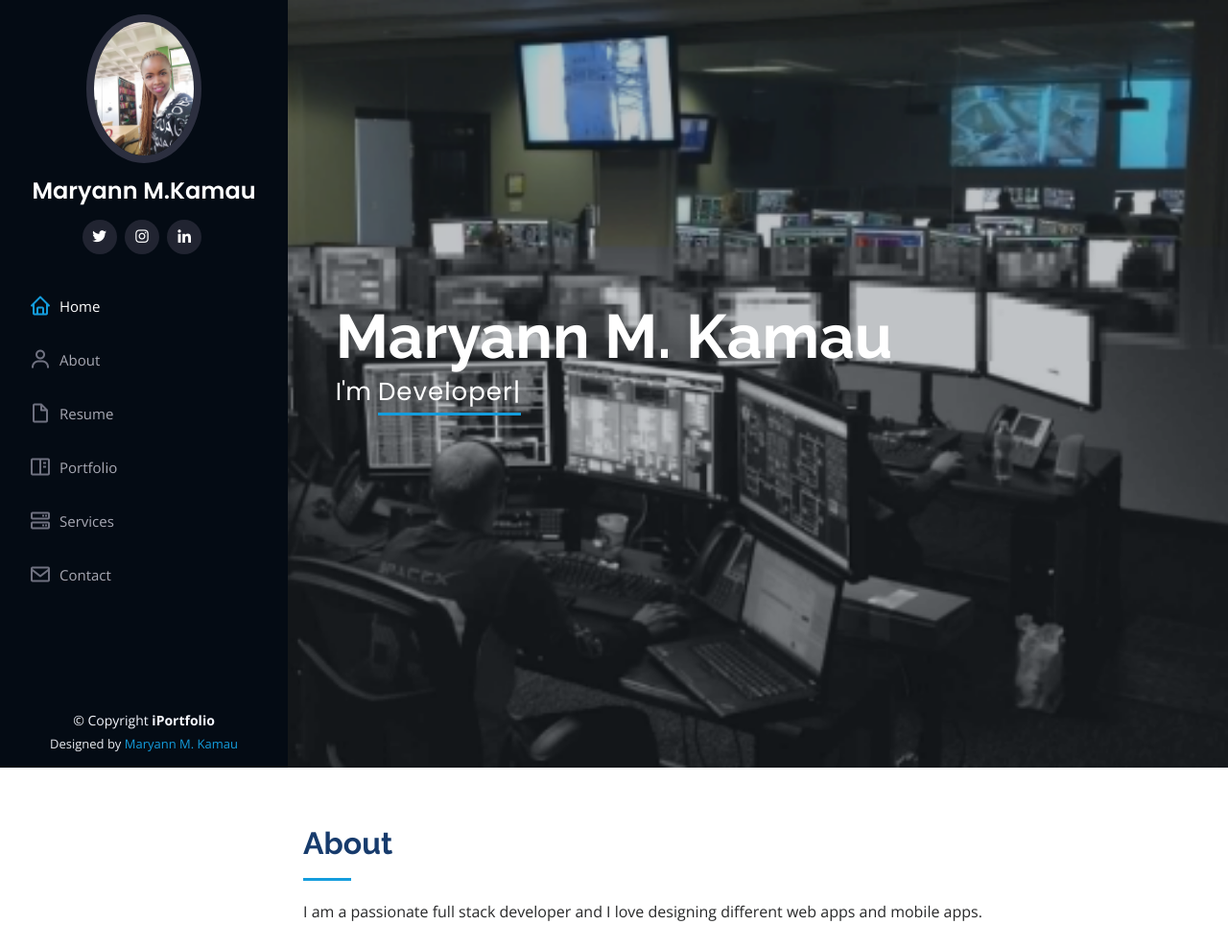
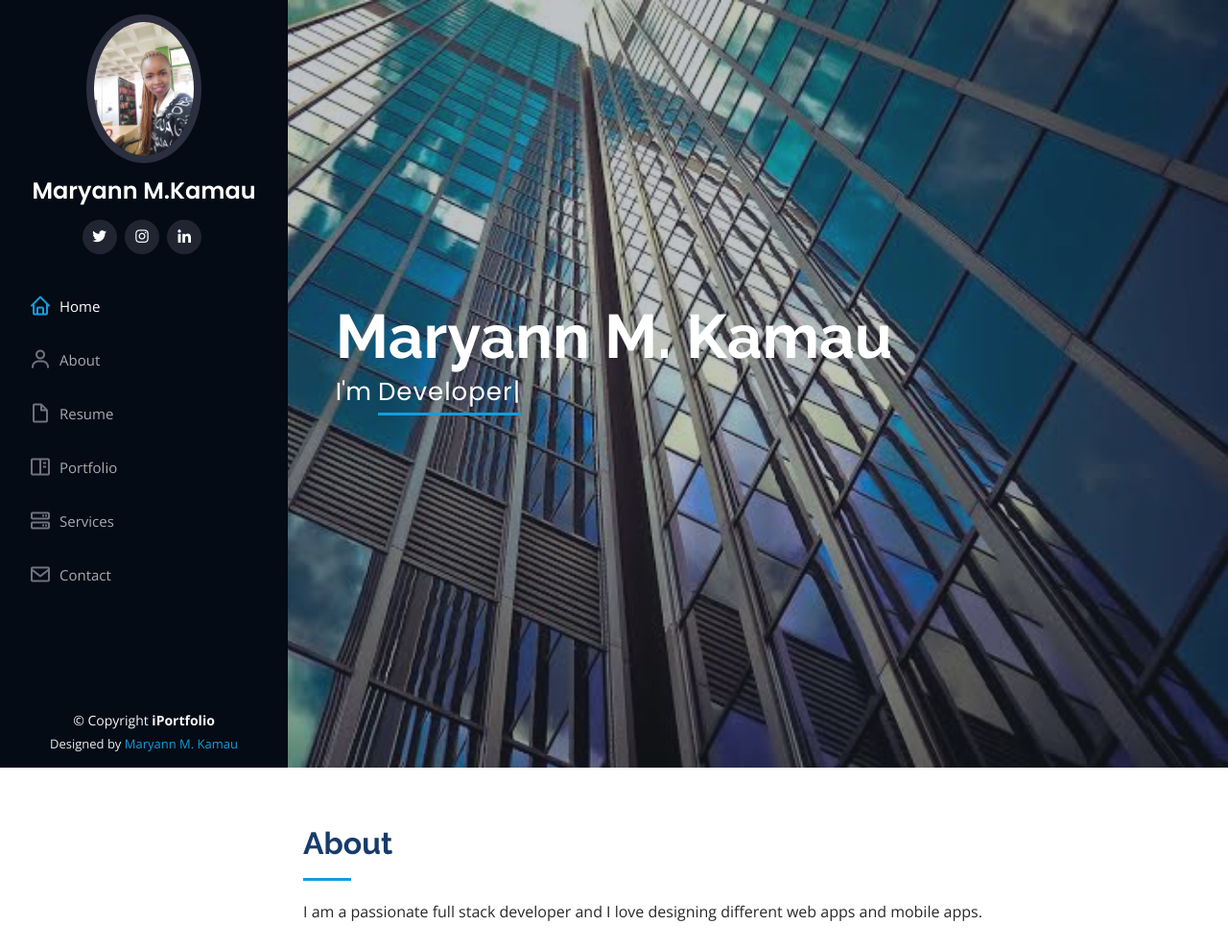
Before and after one commit to MissAnnah95/Maryann-resume, a PHP site: template frontend/views/site/index.php in a window 1280 px wide. Shown: the top 988 px of the page at 96% size. Run offline with PHP 8.4, Linux system fonts and the light colour scheme; the template is opened without the code that fills it, so the values that code supplies are empty; some libraries are stand-ins or nearby versions.

Commit message:
Edited background image

```diff
--- a/theme/assets/css/style.css
+++ b/theme/assets/css/style.css
@@ -212,7 +212,7 @@ h1, h2, h3, h4, h5, h6 {
 #hero {
   width: 100%;
   height: 100vh;
-  background: url("/img/background2.png") top center;
+  background: url("../img/imagebg.jpeg") top center;
   background-size: cover;
 }
 
```
